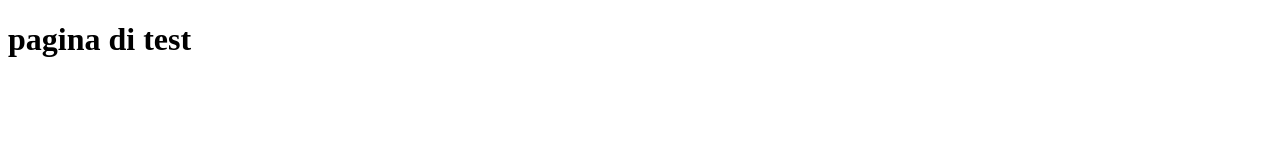
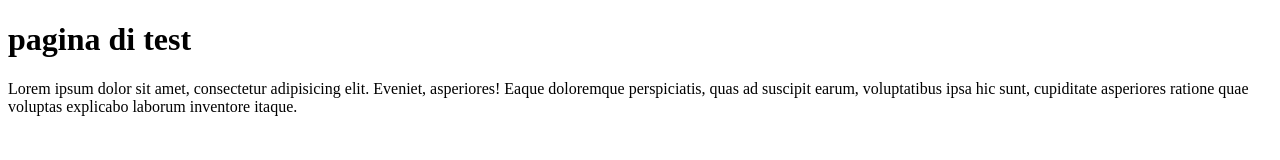
Before and after one commit to Alex93pa/Hello-world, a plain HTML site: page index.html in a window 1280 px wide. Drawn offline with Linux system fonts and the light colour scheme.

Commit message:
riaggiunge paragrafo

```diff
--- a/index.html
+++ b/index.html
@@ -8,5 +8,6 @@
 </head>
 <body>
     <h1>pagina di test</h1>
+    <p>Lorem ipsum dolor sit amet, consectetur adipisicing elit. Eveniet, asperiores! Eaque doloremque perspiciatis, quas ad suscipit earum, voluptatibus ipsa hic sunt, cupiditate asperiores ratione quae voluptas explicabo laborum inventore itaque.</p>
 </body>
 </html>
```
